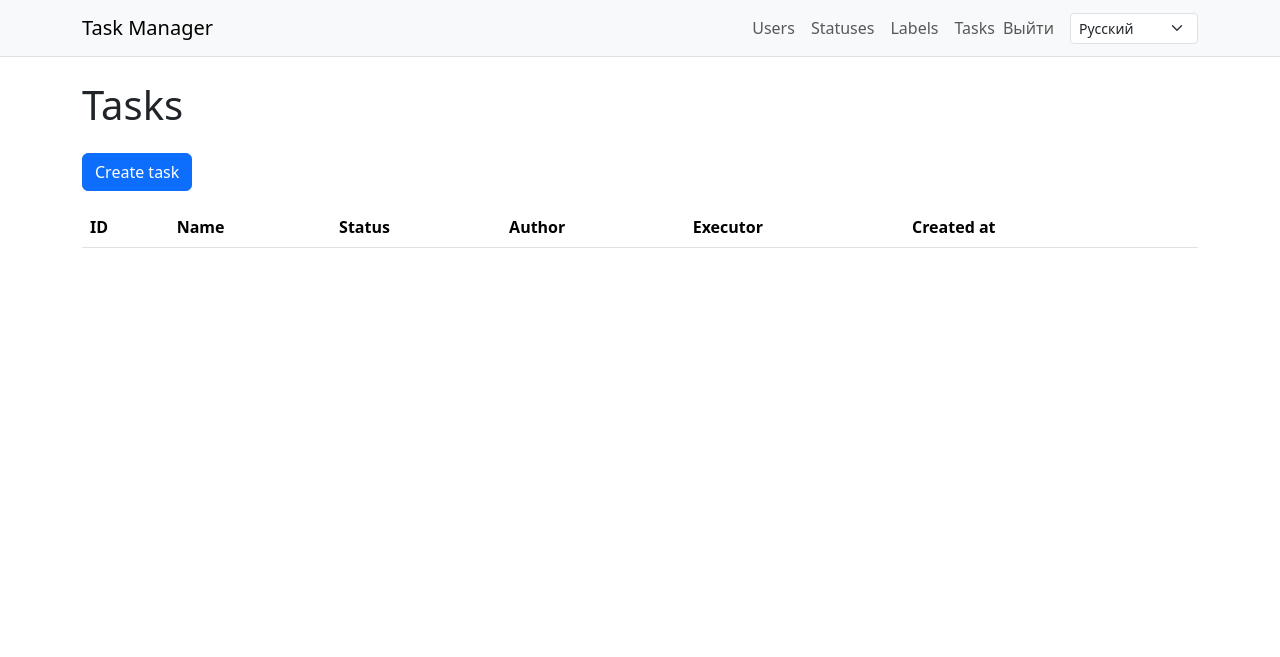
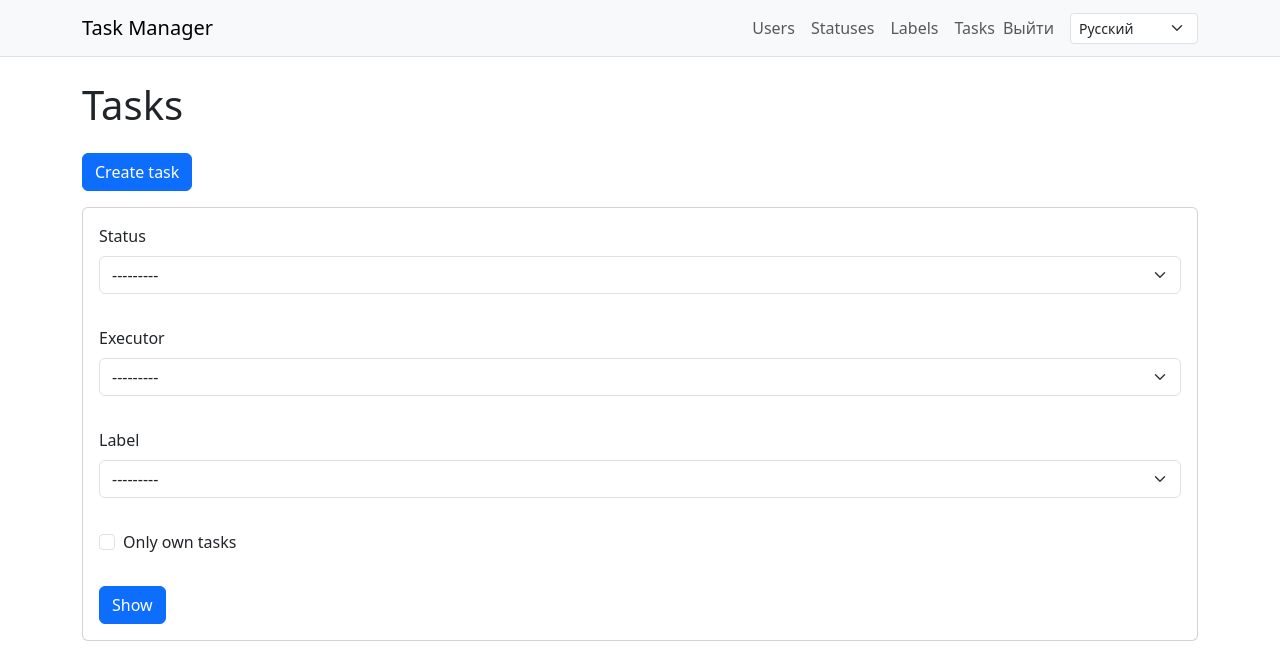
Before and after one commit to SlowKingg/python-project-52, a Django app: page /tasks/ in a window 1280 px wide. Shown: the top 657 px of the page. Run offline with Django 5.2, Linux system fonts and the light colour scheme; the visitor is signed in with stand-in values (Sample User, id 1); data comes from the database, SQL or seed files in the repository; data that the repository does not hold is empty; parts of the project's set-up code (start-up, migrations or seed data) failed here and were passed over; some libraries are stand-ins or nearby versions.

Commit message:
Add filtering functionality to task list view and update translations

```diff
--- a/pyproject.toml
+++ b/pyproject.toml
@@ -5,6 +5,7 @@ requires-python = ">=3.12"
 dependencies = [
     "django>=6.0.3",
     "django-bootstrap5>=26.2",
+    "django-filter>=25.2",
     "gunicorn>=23.0.0",
     "psycopg[binary]>=3.2.10",
     "python-dotenv>=1.1.1",
--- a/task_manager/settings.py
+++ b/task_manager/settings.py
@@ -80,6 +80,7 @@ INSTALLED_APPS = [
     'django.contrib.sessions',
     'django.contrib.messages',
     'django.contrib.staticfiles',
+    'django_filters',
     'django_bootstrap5',
     'task_manager.users',
     'task_manager.statuses',
--- /dev/null
+++ b/task_manager/tasks/filters.py
@@ -0,0 +1,41 @@
+from django import forms
+from django.contrib.auth import get_user_model
+from django.utils.translation import gettext_lazy as _
+import django_filters
+
+from task_manager.labels.models import Label
+from task_manager.statuses.models import Status
+
+from .models import Task
+
+User = get_user_model()
+
+
+class TaskFilterSet(django_filters.FilterSet):
+    status = django_filters.ModelChoiceFilter(
+        queryset=Status.objects.all(),
+        label=_('Status'),
+    )
+    executor = django_filters.ModelChoiceFilter(
+        queryset=User.objects.order_by('id'),
+        label=_('Executor'),
+    )
+    labels = django_filters.ModelChoiceFilter(
+        queryset=Label.objects.all(),
+        label=_('Label'),
+        distinct=True,
+    )
+    self_tasks = django_filters.BooleanFilter(
+        label=_('Only own tasks'),
+        method='filter_self_tasks',
+        widget=forms.CheckboxInput,
+    )
+
+    class Meta:
+        model = Task
+        fields = []
+
+    def filter_self_tasks(self, queryset, name, value):
+        if value and self.request and self.request.user.is_authenticated:
+            return queryset.filter(author=self.request.user)
+        return queryset
--- a/task_manager/tasks/views.py
+++ b/task_manager/tasks/views.py
@@ -2,17 +2,31 @@ from django.contrib import messages
 from django.contrib.auth.mixins import LoginRequiredMixin
 from django.urls import reverse_lazy
 from django.utils.translation import gettext as _
-from django.views.generic import CreateView, DeleteView, DetailView, ListView, UpdateView
+from django.views.generic import CreateView, DeleteView, DetailView, UpdateView
+from django_filters.views import FilterView
 
+from .filters import TaskFilterSet
 from .forms import TaskForm
 from .mixins import TaskAuthorOnlyMixin
 from .models import Task
 
 
-class TaskListView(LoginRequiredMixin, ListView):
-    model = Task
+class TaskListView(LoginRequiredMixin, FilterView):
     template_name = 'tasks/index.html'
     context_object_name = 'tasks'
+    filterset_class = TaskFilterSet
+
+    def get_queryset(self):
+        return (
+            Task.objects
+            .select_related('status', 'author', 'executor')
+            .prefetch_related('labels')
+        )
+
+    def get_context_data(self, **kwargs):
+        context = super().get_context_data(**kwargs)
+        context['filter_form'] = context['filter'].form
+        return context
 
 
 class TaskDetailView(LoginRequiredMixin, DetailView):
--- a/task_manager/templates/tasks/index.html
+++ b/task_manager/templates/tasks/index.html
@@ -1,11 +1,30 @@
 {% extends 'base.html' %}
-{% load i18n %}
+{% load i18n django_bootstrap5 %}
 
 {% block title %}{% trans 'Tasks' %}{% endblock %}
 
 {% block content %}
 <h1 class="mb-4">{% trans 'Tasks' %}</h1>
 <a class="btn btn-primary mb-3" href="{% url 'tasks_create' %}">{% trans 'Create task' %}</a>
+<form method="get" class="card card-body mb-3">
+    <div class="d-flex flex-column gap-3">
+        <div>
+            {% bootstrap_field filter_form.status %}
+        </div>
+        <div>
+            {% bootstrap_field filter_form.executor %}
+        </div>
+        <div>
+            {% bootstrap_field filter_form.labels %}
+        </div>
+        <div>
+            {% bootstrap_field filter_form.self_tasks %}
+        </div>
+        <div>
+            <button type="submit" class="btn btn-primary">{% trans 'Show' %}</button>
+        </div>
+    </div>
+</form>
 <table class="table table-striped">
     <thead>
         <tr>
@@ -25,7 +44,13 @@
             <td>{{ task.name }}</td>
             <td>{{ task.status.name }}</td>
             <td>{{ task.author.get_full_name|default:task.author.username }}</td>
-            <td>{{ task.executor.get_full_name|default:task.executor.username|default:'-' }}</td>
+            <td>
+                {% if task.executor %}
+                    {{ task.executor.get_full_name|default:task.executor.username }}
+                {% else %}
+                    -
+                {% endif %}
+            </td>
             <td>{{ task.created_at|date:'d.m.Y H:i' }}</td>
             <td>
                 <a href="{% url 'tasks_detail' task.pk %}">{% trans 'Show' %}</a>
```
Also changed, not shown: locale/en/LC_MESSAGES/django.po, locale/ru/LC_MESSAGES/django.po, 1 other file.
